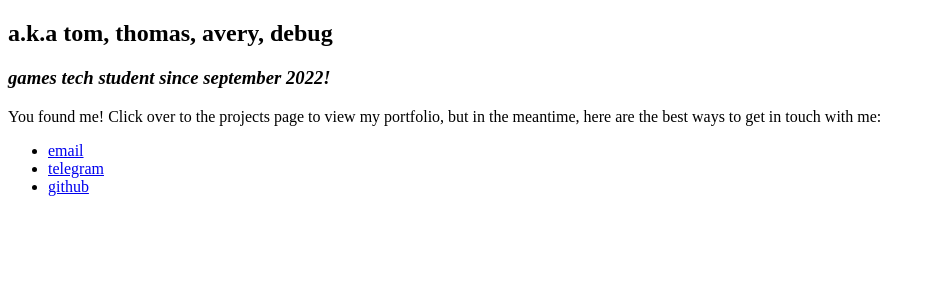
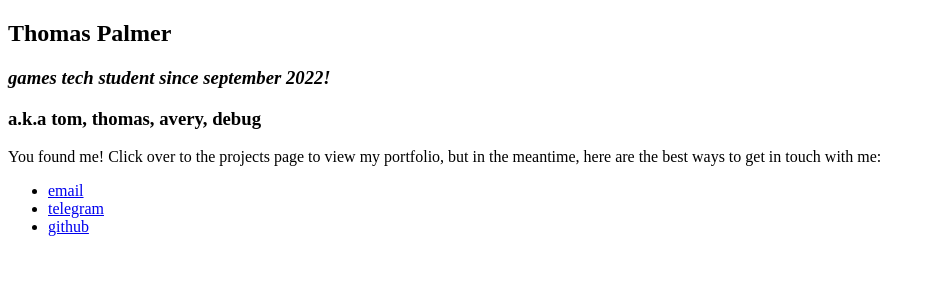
Before and after one commit to quagsirus/catpowered.net, a Django app: template templates/me/index.html in a window 1280 px wide. Shown: the top 300 px of the page, without its empty margins (0-936 px from the left). Run offline with Django 4.2, Linux system fonts and the light colour scheme; the template is opened without the code that fills it, so the values that code supplies are empty; some libraries are stand-ins or nearby versions.

Commit message:
tweaked main about page

```diff
--- a/templates/me/index.html
+++ b/templates/me/index.html
@@ -10,8 +10,9 @@
 	{% include "includes/background.shtml" with specific="cats" %}
     {% include "includes/navbar.shtml" with title="about me!" %}
 	<div class="content">
-		<h2>a.k.a tom, thomas, avery, debug</h2>
+		<h2>Thomas Palmer</h2>
 		<h3><i>games tech student since september 2022!</i></h3>
+		<h3>a.k.a tom, thomas, avery, debug</h3>
 		<p>You found me! Click over to the projects page to view my portfolio, but in the meantime, here are the best ways to get in touch with me:</p>
 		<ul class="links">
 			<li><a href="mailto:hello@catpowered.net">email</a></li>
```
